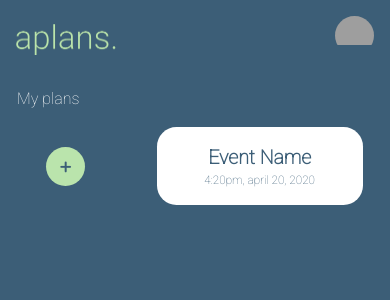
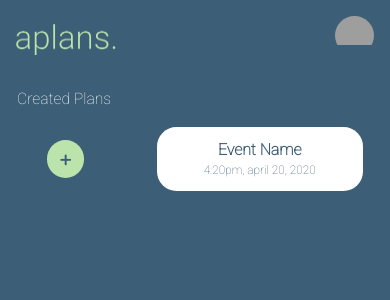
Before and after one commit to iloading/aplans, a PHP site: page / in a window 390 px wide. Shown: the top 300 px of the page. Run offline with PHP 8.4, Linux system fonts and the light colour scheme; some libraries are stand-ins or nearby versions; grey boxes are pictures that could not be loaded.

Commit message:
Responsive mais melhor :100:

```diff
--- a/components/cp_index_mobile.php
+++ b/components/cp_index_mobile.php
@@ -10,7 +10,7 @@
 </div>
 <div class="container p-3">
     <section class="row pl-3">
-        <p>My plans</p>
+        <p class="index-titulos">Created Plans</p>
     </section>
     <section class="row d-flex" style="align-items: center;">
         <div class="col-4">
--- a/css/estilos.css
+++ b/css/estilos.css
@@ -362,8 +362,8 @@ nav {
 /*Index*/
 
 .add-event{
-    height: 10vw;
-    width: 10vw;
+    height: calc(10px + 7vw);
+    width: calc(10px + 7vw);
     justify-content: center;
     align-items: center;
     border-radius: 50%;
@@ -378,7 +378,7 @@ nav {
 }
 
 .events{
-    height: 20vw;
+    height: calc(10px + 14vw);
     width: 90%;
     justify-content: center;
     align-items: center;
@@ -394,15 +394,17 @@ nav {
 }
 .events p:first-child{
     margin: 0;
-    font-size: 5vw;
+    font-size: calc(10px + 1.5vw);
 }
 .events p:last-child{
     margin: 0;
-    font-size: 3vw;
+    font-size: calc(6px + 1.5vw);
     font-weight: initial;
 }
 
-
+.index-titulos{
+    font-size: calc(13px + 0.7vw);
+}
 
 
 
```
